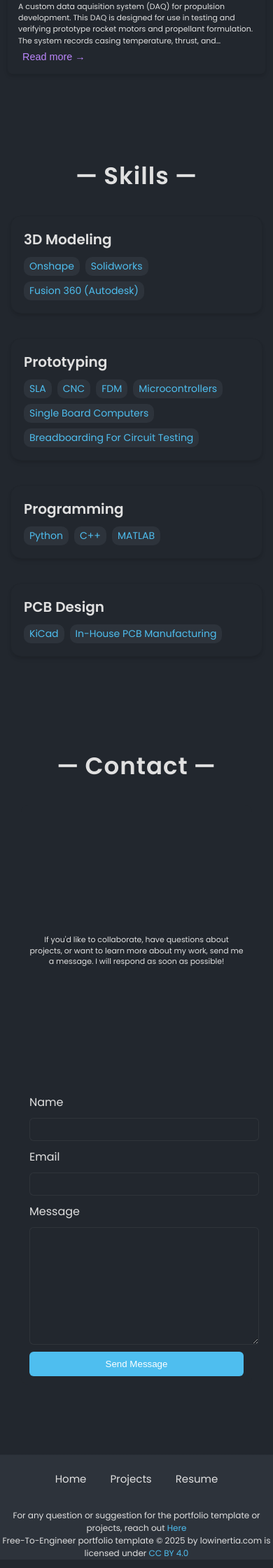
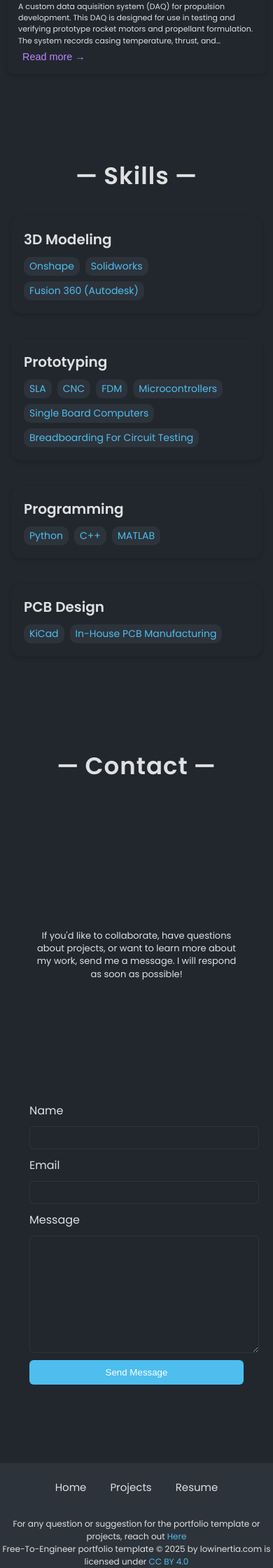
Before and after one commit to AlexZidar/AlexZidar.github.io, a Jekyll site: the page built from index.html, in a window 390 px wide. Shown: the part 2650-4890 px from the top of the page at 70% size. Built offline with Jekyll 4.4.1, drawn with Linux system fonts in a browser that asks for light colours.

Commit message:
Force mobile contact typography/padding overrides with higher specificity

```diff
--- a/css/styles.css
+++ b/css/styles.css
@@ -485,6 +485,28 @@
     .contact-card input,
     .contact-card textarea {
         font-size: 13px;
+    }
+
+    /* Stronger overrides in case other rules are taking precedence */
+    .contact-section .contact-text,
+    .contact-section .contact-text p,
+    .contact-section .contact-text h3 {
+        font-size: 13px !important;
+        padding: 6px 8px !important;
+        margin: 6px 0 !important;
+        line-height: 1.4 !important;
+    }
+
+    .contact-section .contact-text h3 {
+        font-size: 16px !important;
+        margin-top: 6px !important;
+        margin-bottom: 6px !important;
+    }
+
+    .contact-section .contact-card input,
+    .contact-section .contact-card textarea {
+        font-size: 13px !important;
+        padding: 8px 10px !important;
     }
 }
 
```
